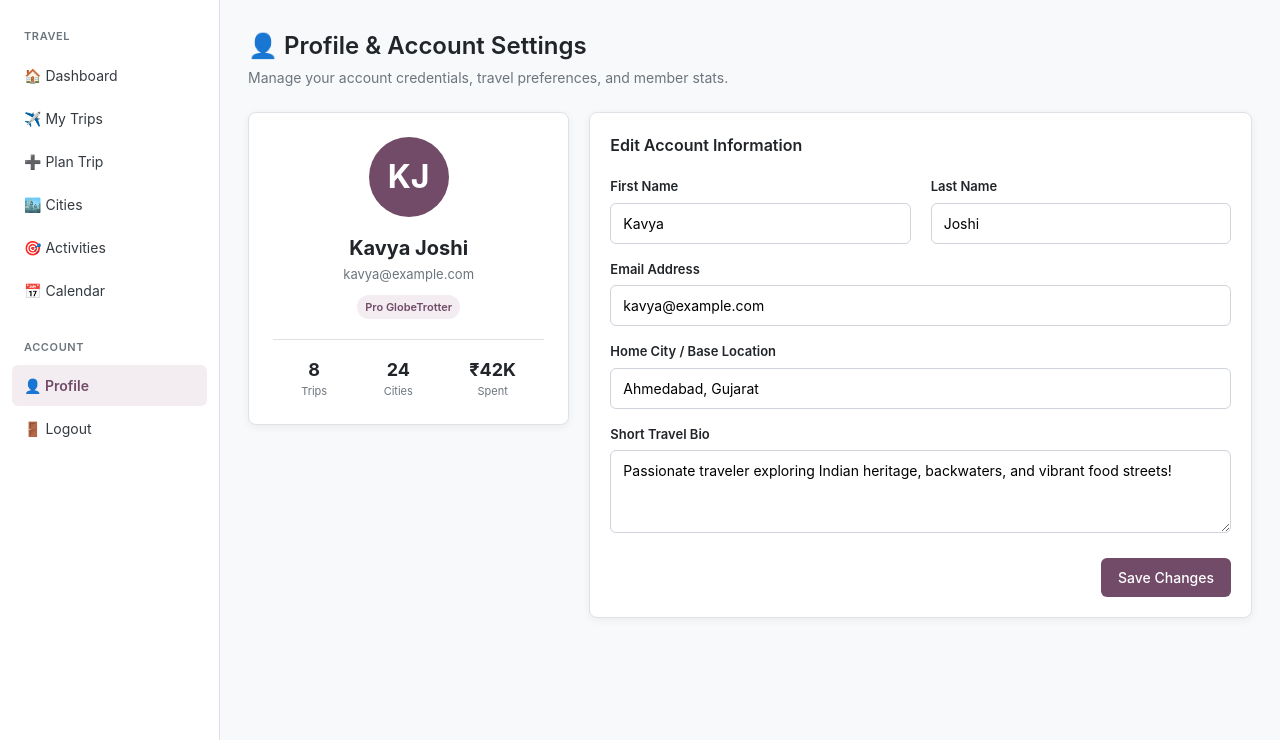
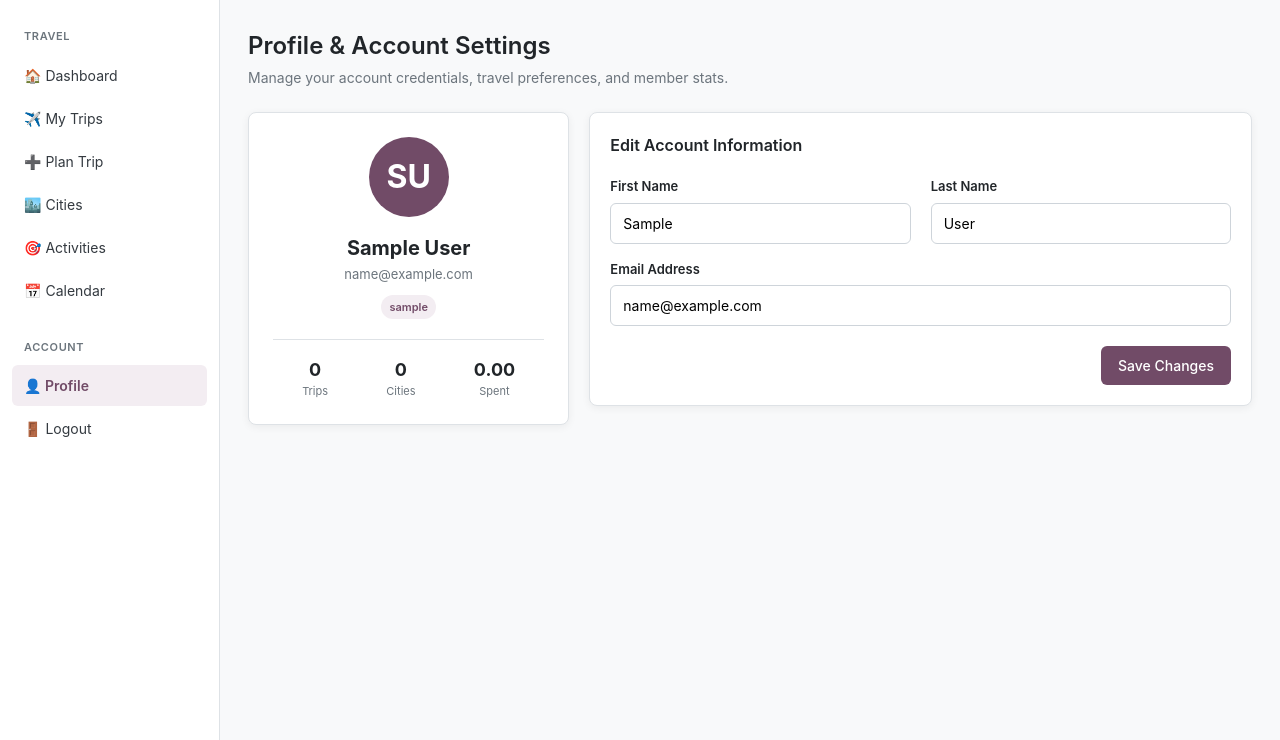
Before and after one commit to KAVYAJOSHI1/OODO_LDCE, a Django app: page /profile/ in a window 1280 px wide. Shown: the part 60-800 px from the top of the page. Run offline with Django 5.2, Linux system fonts and the light colour scheme; the visitor is signed in with stand-in values (Sample User, id 1); data that the repository does not hold is empty.

Commit message:
fix: profile page showed Kavya's hardcoded mockup data for every user
templates/trips/profile.html was never wired up when the other pages were -
the avatar, name, email, badge, and stats (8 trips / 24 cities / 42K spent)
were all hardcoded to Kavya's original design mock, regardless of who was
actually logged in. Every user saw "Kavya Joshi" on their own profile page.

Now shows the real logged-in user's name/email/initials and real stats
(trip count, distinct cities visited, total spent across their trips,
computed in the view). Removed the home_city/bio fields, since they were
never backed by a real model field and were silently not persisting for
anyone. Verified two different logged-in users see distinct, correct data.

Co-Authored-By: Claude Sonnet 5 <noreply@anthropic.com>

```diff
--- a/core/views.py
+++ b/core/views.py
@@ -1,3 +1,5 @@
+from decimal import Decimal
+
 from django.contrib import messages
 from django.contrib.auth import authenticate, login, logout
 from django.contrib.auth.decorators import login_required
@@ -232,8 +234,12 @@ def profile(request):
     else:
         form = ProfileForm(instance=request.user)
 
-    trips = Trip.objects.filter(user=request.user)
-    return render(request, "trips/profile.html", {"form": form, "stats": {"trips": trips.count()}})
+    trips = Trip.objects.filter(user=request.user).prefetch_related("stops__city")
+    cities = {stop.city_id for trip in trips for stop in trip.stops.all()}
+    total_spent = sum((trip.get_total_cost() for trip in trips), Decimal("0.00"))
+
+    stats = {"trips": trips.count(), "cities": len(cities), "spent": total_spent}
+    return render(request, "trips/profile.html", {"form": form, "stats": stats})
 
 
 def public_trip(request):
--- a/templates/trips/profile.html
+++ b/templates/trips/profile.html
@@ -5,7 +5,7 @@
 {% block content %}
 <div class="page-header">
     <div>
-        <h1 class="page-title">👤 Profile & Account Settings</h1>
+        <h1 class="page-title">Profile & Account Settings</h1>
         <p class="page-subtitle">Manage your account credentials, travel preferences, and member stats.</p>
     </div>
 </div>
@@ -16,23 +16,23 @@
     <div>
         <div class="card" style="text-align: center; padding: 24px;">
             <div style="width: 80px; height: 80px; background: var(--primary); color: white; font-size: 32px; font-weight: bold; border-radius: 50%; display: flex; align-items: center; justify-content: center; margin: 0 auto 16px;">
-                KJ
+                {{ request.user.first_name|first|default:request.user.username|first|upper }}{{ request.user.last_name|first|upper }}
             </div>
-            <h2 style="font-size: 20px; font-weight: 700; color: var(--dark);">Kavya Joshi</h2>
-            <div style="color: var(--muted); font-size: 13px; margin-top: 2px;">kavya@example.com</div>
-            <span class="badge badge-primary" style="margin-top: 10px;">Pro GlobeTrotter</span>
+            <h2 style="font-size: 20px; font-weight: 700; color: var(--dark);">{{ request.user.get_full_name|default:request.user.username }}</h2>
+            <div style="color: var(--muted); font-size: 13px; margin-top: 2px;">{{ request.user.email|default:"No email set" }}</div>
+            <span class="badge badge-primary" style="margin-top: 10px;">{{ request.user.username }}</span>
 
             <div style="border-top: 1px solid var(--border); margin-top: 20px; padding-top: 16px; display: flex; justify-content: space-around;">
                 <div>
-                    <div style="font-size: 18px; font-weight: 700; color: var(--dark);">8</div>
+                    <div style="font-size: 18px; font-weight: 700; color: var(--dark);">{{ stats.trips }}</div>
                     <div style="font-size: 11px; color: var(--muted);">Trips</div>
                 </div>
                 <div>
-                    <div style="font-size: 18px; font-weight: 700; color: var(--dark);">24</div>
+                    <div style="font-size: 18px; font-weight: 700; color: var(--dark);">{{ stats.cities }}</div>
                     <div style="font-size: 11px; color: var(--muted);">Cities</div>
                 </div>
                 <div>
-                    <div style="font-size: 18px; font-weight: 700; color: var(--dark);">₹42K</div>
+                    <div style="font-size: 18px; font-weight: 700; color: var(--dark);">{{ stats.spent }}</div>
                     <div style="font-size: 11px; color: var(--muted);">Spent</div>
                 </div>
             </div>
@@ -50,28 +50,18 @@
                 <div class="grid grid-2">
                     <div class="form-group">
                         <label class="form-label" for="first_name">First Name</label>
-                        <input type="text" id="first_name" name="first_name" class="form-control" value="Kavya" required>
+                        <input type="text" id="first_name" name="first_name" class="form-control" value="{{ request.user.first_name }}" required>
                     </div>
 
                     <div class="form-group">
                         <label class="form-label" for="last_name">Last Name</label>
-                        <input type="text" id="last_name" name="last_name" class="form-control" value="Joshi" required>
+                        <input type="text" id="last_name" name="last_name" class="form-control" value="{{ request.user.last_name }}">
                     </div>
                 </div>
 
                 <div class="form-group">
                     <label class="form-label" for="email">Email Address</label>
-                    <input type="email" id="email" name="email" class="form-control" value="kavya@example.com" required>
-                </div>
-
-                <div class="form-group">
-                    <label class="form-label" for="home_city">Home City / Base Location</label>
-                    <input type="text" id="home_city" name="home_city" class="form-control" value="Ahmedabad, Gujarat">
-                </div>
-
-                <div class="form-group">
-                    <label class="form-label" for="bio">Short Travel Bio</label>
-                    <textarea id="bio" name="bio" class="form-control" rows="3" placeholder="Passionate explorer, heritage lover & Odoo hackathon hacker!">Passionate traveler exploring Indian heritage, backwaters, and vibrant food streets!</textarea>
+                    <input type="email" id="email" name="email" class="form-control" value="{{ request.user.email }}" required>
                 </div>
 
                 <div style="display: flex; justify-content: flex-end; gap: 12px; margin-top: 20px;">
```
